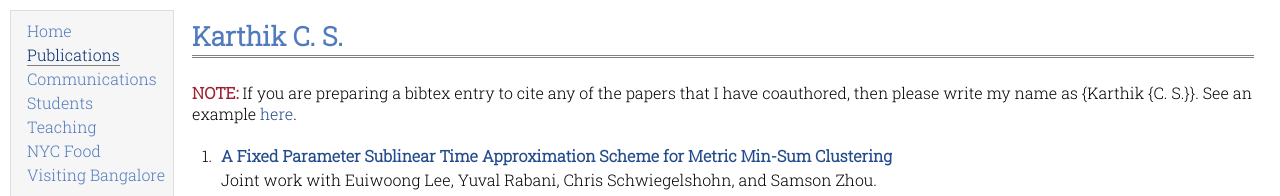
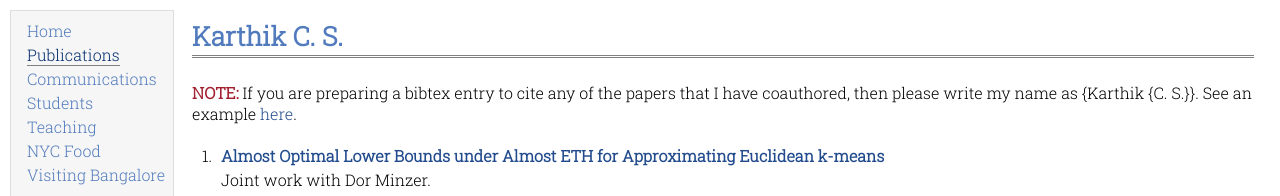
Before and after one commit to cskarthikcs/cskarthikcs.github.io, a plain HTML site: page Research.html in a window 1280 px wide. Shown: the top 196 px of the page. Drawn offline with Linux system fonts and the light colour scheme.

Commit message:
Update Research.html

```diff
--- a/Research.html
+++ b/Research.html
@@ -34,6 +34,12 @@
 <br style="line-height:5px;" />
 
 <ol>
+
+
+<li>
+<a href="https://arxiv.org/abs/2611.14892"><b>Almost Optimal Lower Bounds under Almost ETH for Approximating Euclidean k-means</b></a><img border="0" alt="" src="./files/empty.png" width="95" height="25"><br>
+Joint work with Dor Minzer.
+</li>
 
 
 
```
